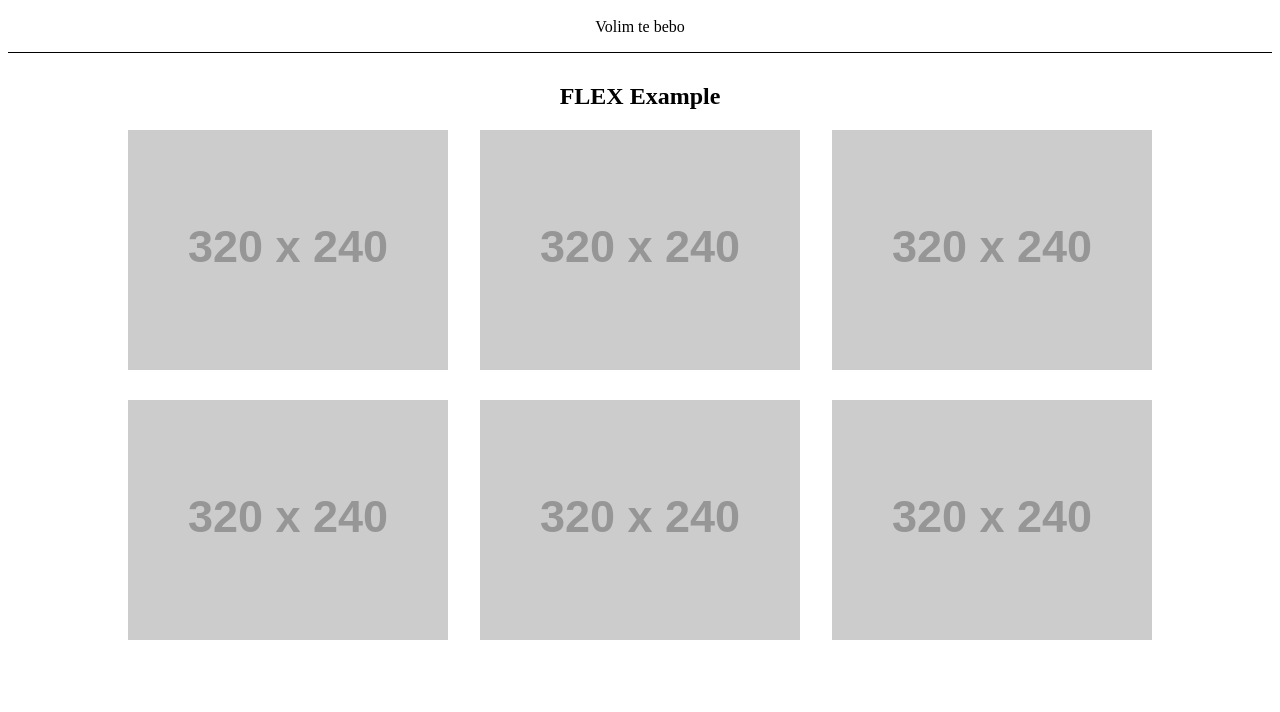
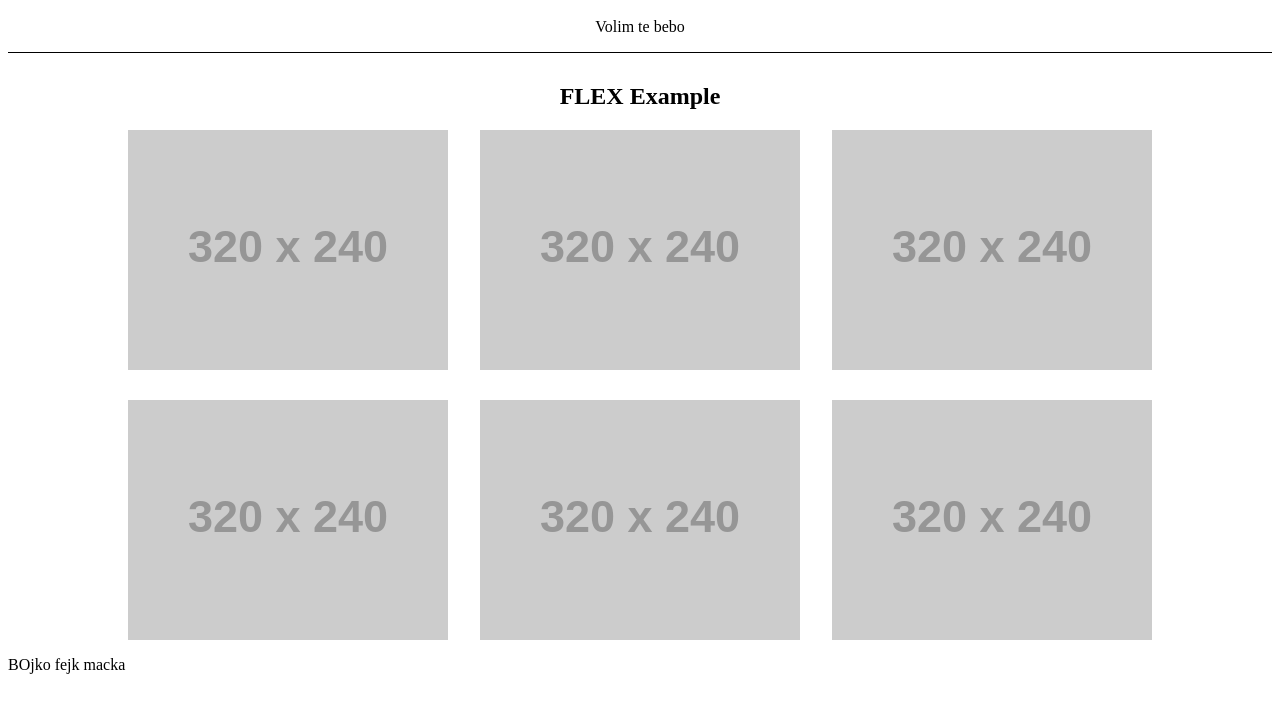
Before and after one commit to ItachiUchiha02/Emica, a plain HTML site: page stefaniemica.html in a window 1280 px wide. Shown: the part 48-760 px from the top of the page. Drawn offline with Linux system fonts and the light colour scheme; placeholder pictures from the web are drawn by us.

Commit message:
Pokusaj1

```diff
--- a/stefaniemica.html
+++ b/stefaniemica.html
@@ -34,5 +34,6 @@
             </div>
         </div>
     </div>
+    <p>BOjko fejk macka</p>
 </body>
 </html>
```
